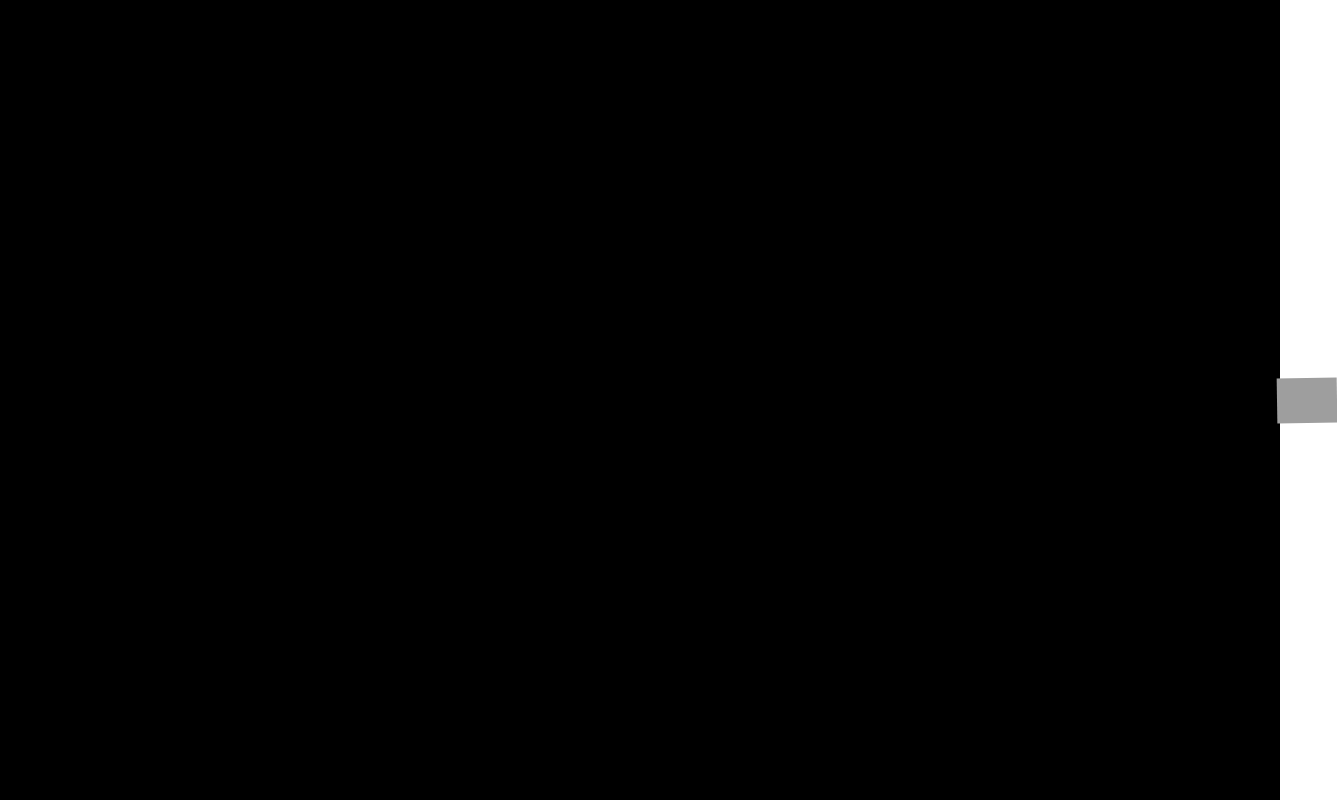
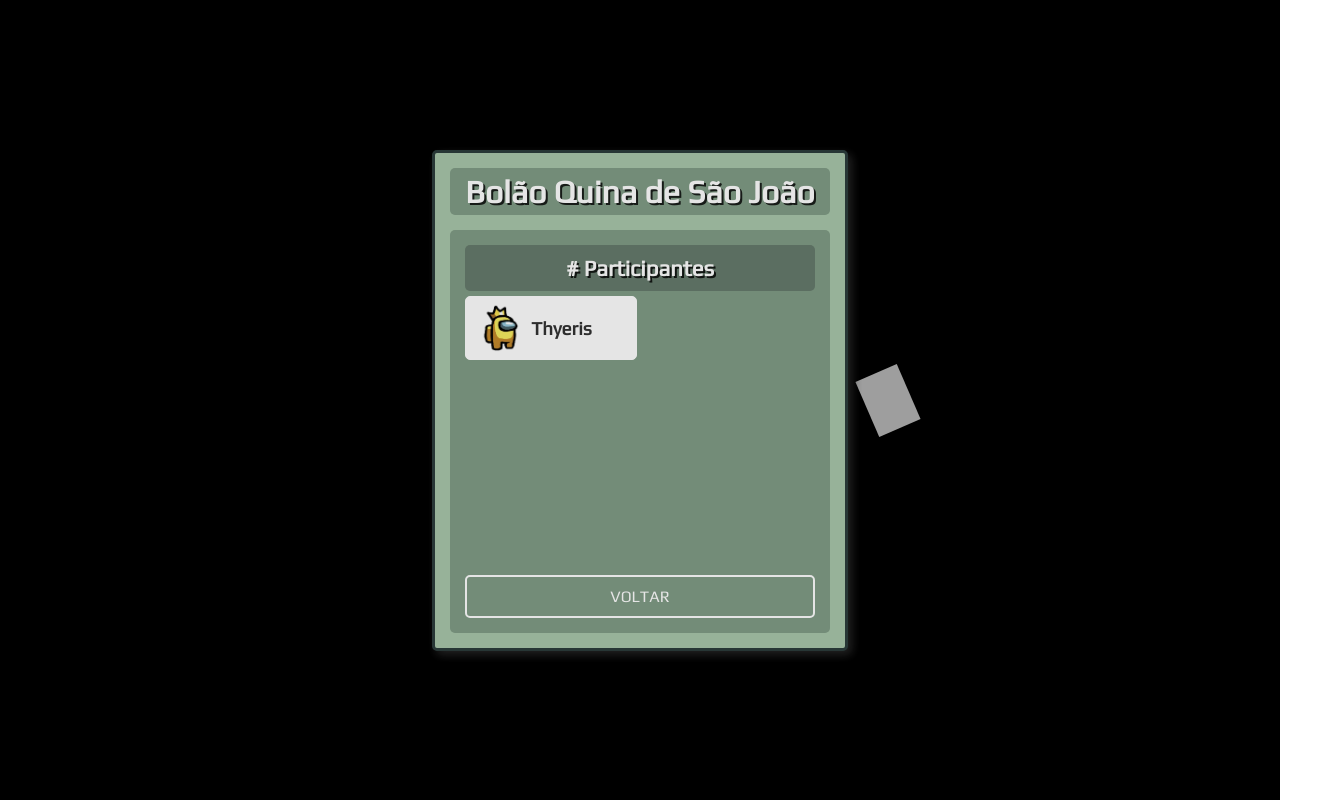
Before and after one commit to thyeris/bolao, a React (Vite) app: page /bolao/participantes in a window 1280 px wide. Before the commit this address had no page. Shown: the whole page, 1337 px wide, since content can reach past the window. Built offline with nearby package versions, Linux system fonts and the light colour scheme; grey boxes are pictures that could not be loaded; the HTML template or start-up script is replaced by a standard one.

Commit message:
route config

```diff
--- a/src/App.jsx
+++ b/src/App.jsx
@@ -36,10 +36,10 @@ function App() {
       />
       <BrowserRouter>
         <Routes>
-          <Route path="/" element={<Card />} />
-          <Route path="jogar" element={<CardJogar />} />
-          <Route path="participantes" element={<Participantes />} />
-          <Route path="participantes/:id" element={<Infos />} />
+          <Route path="/bolao" element={<Card />} />
+          <Route path="/bolao/jogar" element={<CardJogar />} />
+          <Route path="/bolao/participantes" element={<Participantes />} />
+          <Route path="/bolao/participantes/:id" element={<Infos />} />
         </Routes>
       </BrowserRouter>
     </>
```
